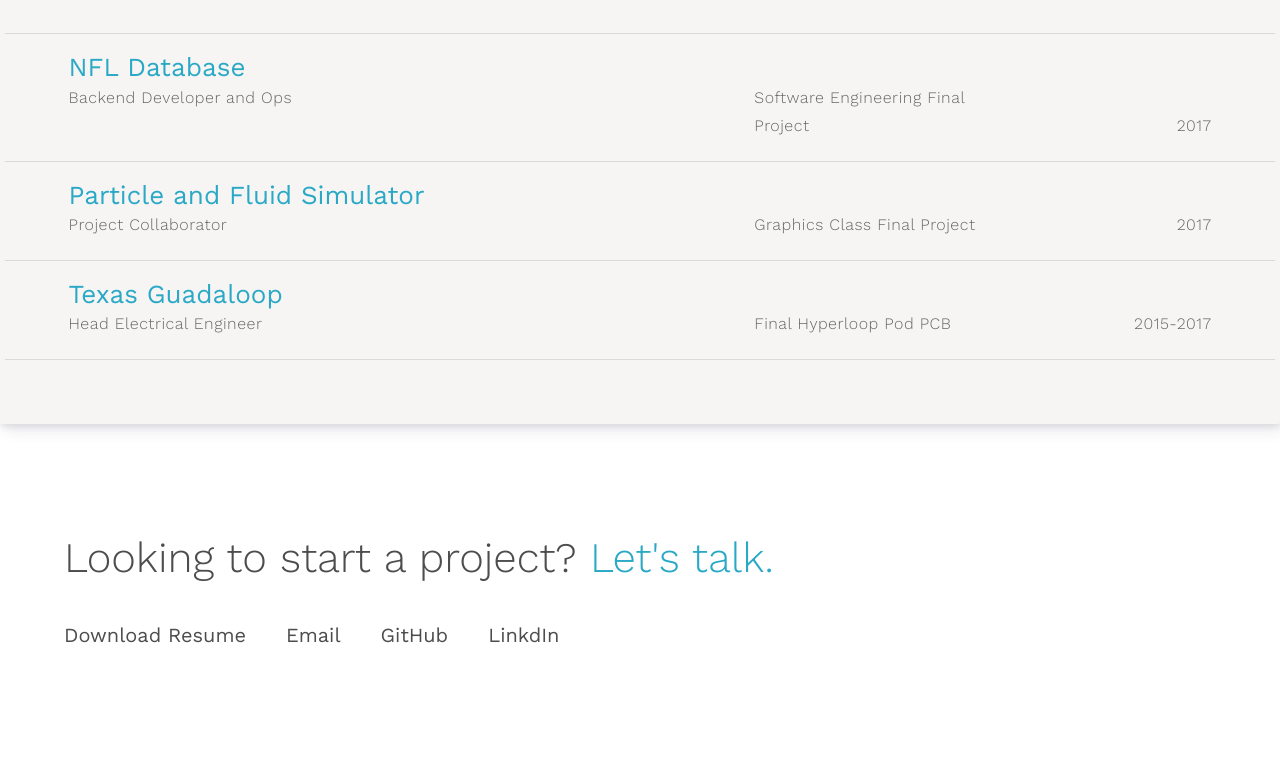
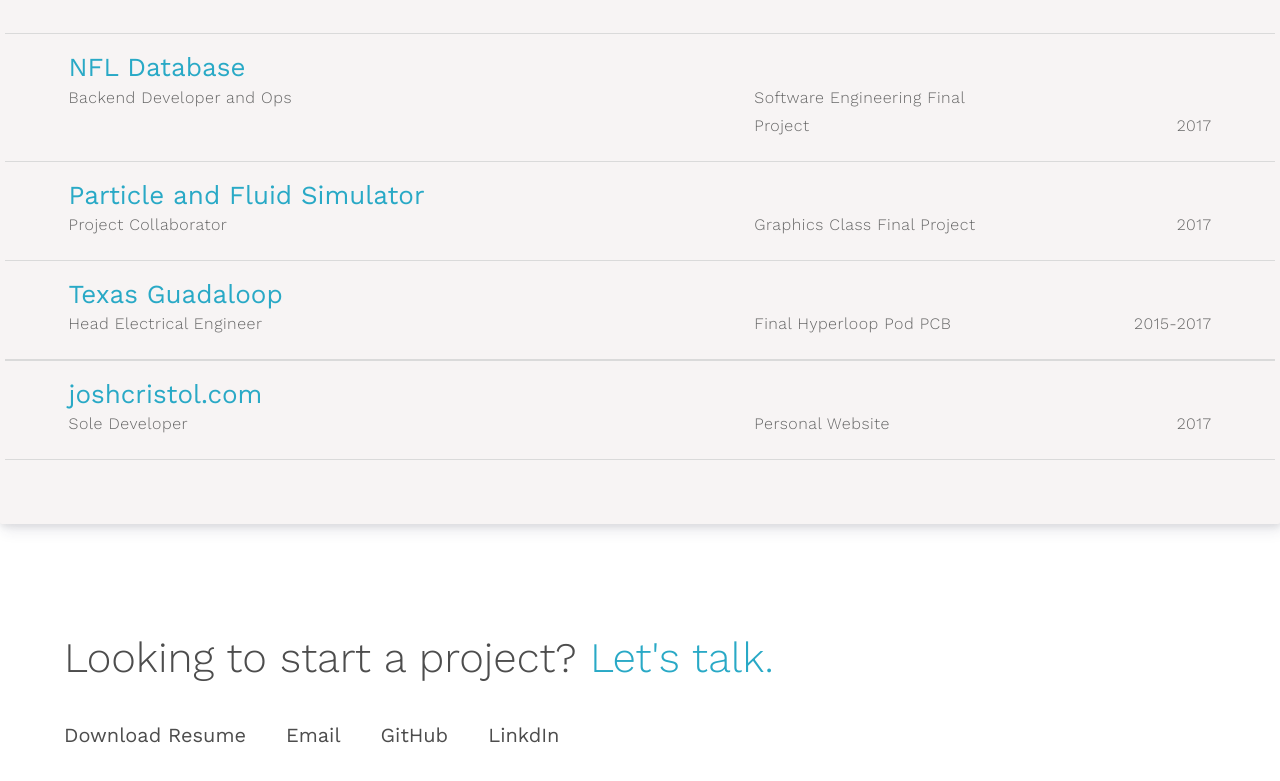
Before and after one commit to jcristol/jcristol.com, a React (Create React App) app: page / in a window 1280 px wide. Shown: the part 1475-2256 px from the top of the page. Built offline with nearby package versions, Linux system fonts and the light colour scheme.

Commit message:
added website repoo

```diff
--- a/src/Meat.js
+++ b/src/Meat.js
@@ -162,6 +162,22 @@ const Meat = () => (
               </span>
             </a>
           </li>
+          <li class="work__list-item-first">
+            <a target="_blank" rel="noopener noreferrer" class="work__list-item-link" href="https://github.com/jcristol/jcristol.com">
+              <h2 class="work-title">
+                joshcristol.com
+              </h2>
+              <span class="work-detail work-role">
+                Sole Developer
+              </span>
+              <span class="work-detail work-company">
+                Personal Website
+              </span>
+              <span class="work-detail work-date">
+                2017
+              </span>
+            </a>
+          </li>
         </ul>
       </div>
     </section>
```
